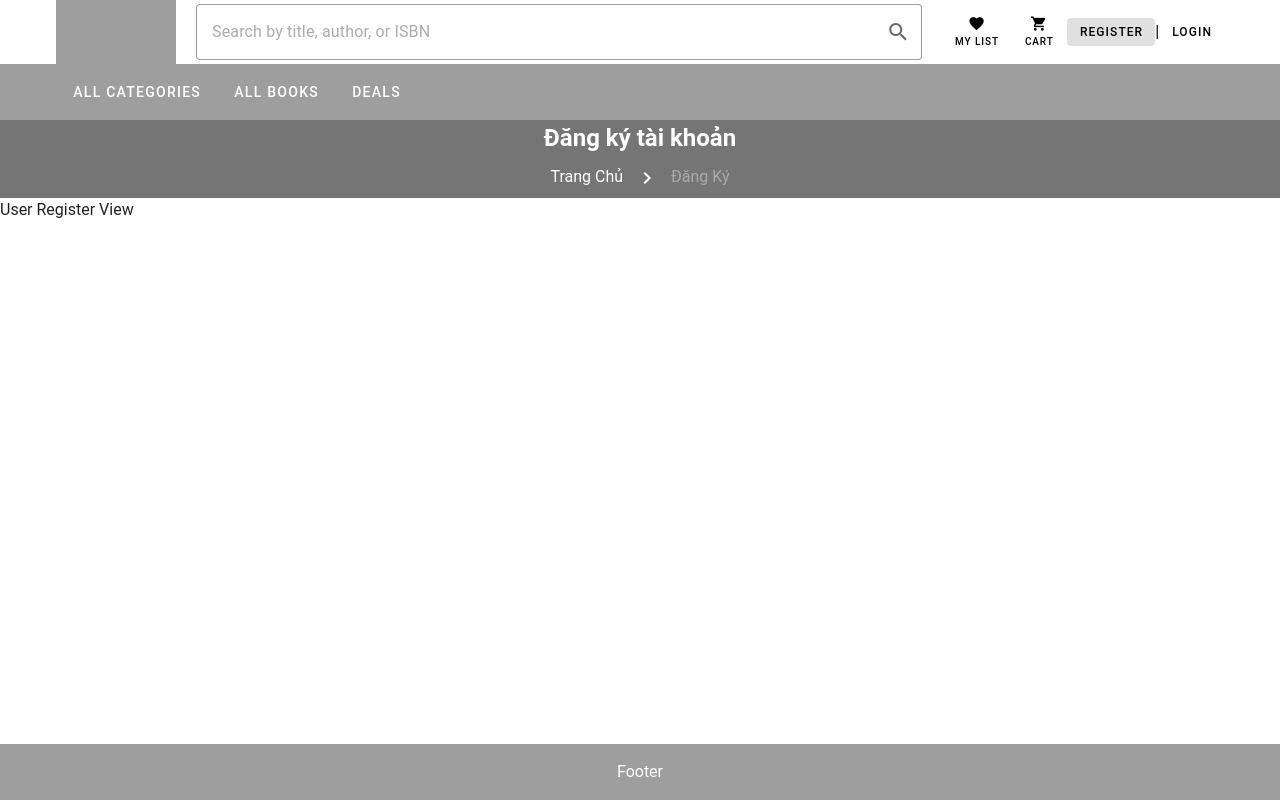
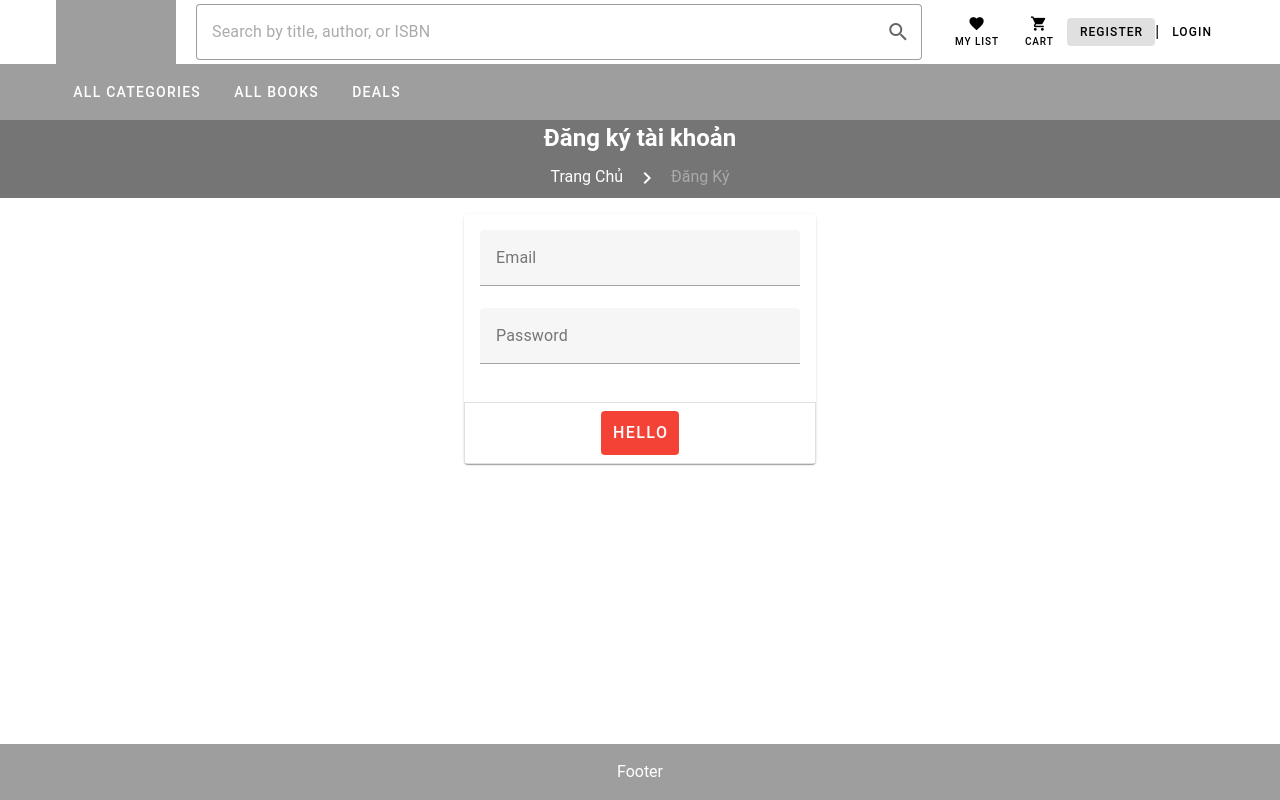
Before and after one commit to B5u2423/Bookstore-Website, a Vue app in the folder bookstore/src/fe/: page /register in a window 1280 px wide. Built offline with nearby package versions, Linux system fonts and the light colour scheme; grey boxes are pictures that could not be loaded.

Commit message:
add customer login and register form

```diff
--- a/bookstore/src/fe/src/views/UserLoginView.vue
+++ b/bookstore/src/fe/src/views/UserLoginView.vue
@@ -12,6 +12,17 @@ const prop = {
 
 <template>
   <CommonLayout :prop="prop">
-    User Login View
+    <v-container width="30%">
+      <v-card>
+        <v-card-text>
+          <v-text-field label="Email"></v-text-field>
+          <v-text-field label="Password"></v-text-field>
+        </v-card-text>
+
+        <v-card-actions class="justify-center border">
+          <v-btn primary size="large" class="bg-red">Hello</v-btn>
+        </v-card-actions>
+      </v-card>
+    </v-container>
   </CommonLayout>
 </template>
--- a/bookstore/src/fe/src/views/UserRegisterView.vue
+++ b/bookstore/src/fe/src/views/UserRegisterView.vue
@@ -12,6 +12,17 @@ const prop = {
 
 <template>
   <CommonLayout :prop="prop">
-    User Register View
+    <v-container width="30%">
+      <v-card>
+        <v-card-text>
+          <v-text-field label="Email"></v-text-field>
+          <v-text-field label="Password"></v-text-field>
+        </v-card-text>
+
+        <v-card-actions class="justify-center border">
+          <v-btn primary size="large" class="bg-red">Hello</v-btn>
+        </v-card-actions>
+      </v-card>
+    </v-container>
   </CommonLayout>
 </template>
```
